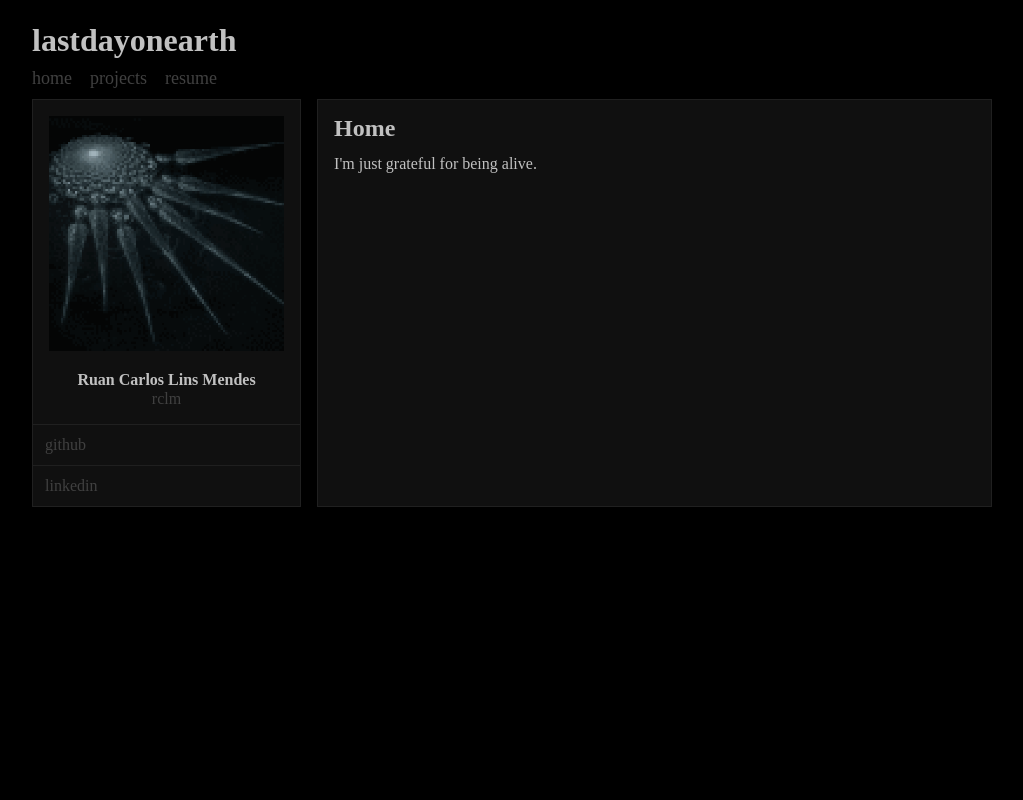
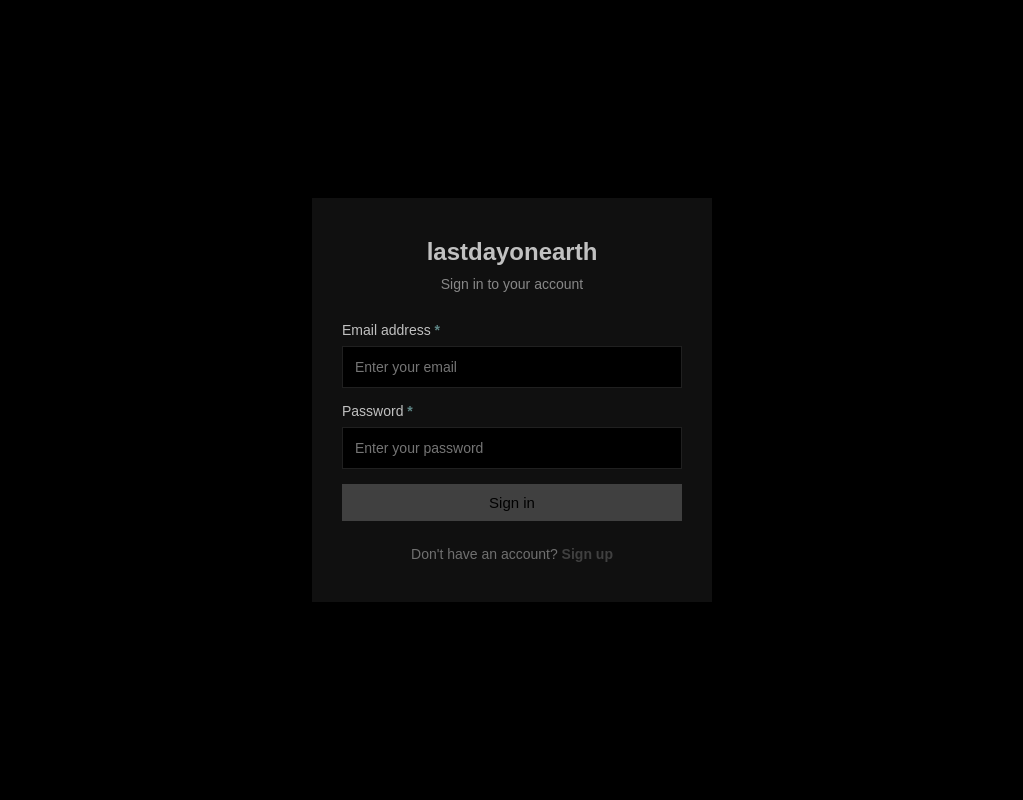
Before and after one commit to xkazu0x/udwmj, a Node server app: page / in a window 1280 px wide. Shown: the whole page, without its empty margins (128-1151 px from the left). Run offline with Node 20, Linux system fonts and the light colour scheme.

Commit message:
sign in + sign up pages

```diff
--- a/public/style.css
+++ b/public/style.css
@@ -7,6 +7,7 @@ body {
 
   width: 960px;
   min-width: 960px;
+
   margin: 0 auto;
   padding: 0;
 }
@@ -112,6 +113,6 @@ content {
   width: 100%;
   padding: 0;
   li:not(:last-child) {
-    border-bottom: 1px solid #1f1f1f;
+    border-bottom: 1px solid #202020;
   }
 }
--- /dev/null
+++ b/public/style1.css
@@ -0,0 +1,111 @@
+* {
+  margin: 0;
+  padding: 0;
+  box-sizing: border-box;
+  font-family: Arial, sans-serif;
+}
+
+body {
+  min-height: 100vh;
+  display: flex;
+  justify-content: center;
+  align-items: center;
+  background-color: #000000;
+}
+
+.container {
+  width: 400px;
+  background: #101010;
+  padding: 40px 30px;
+}
+
+h2 {
+  text-align: center;
+  margin-bottom: 10px;
+  color: #c1c1c1;
+}
+
+.subtitle {
+  text-align: center;
+  color: #888888;
+  margin-bottom: 30px;
+  font-size: 14px;
+}
+
+.error-message {
+  color: #5f8787;
+  font-size: 14px;
+  margin-bottom: 15px;
+  text-align: center;
+}
+
+.required {
+  color: #5f8787;
+  font-weight: bold;
+}
+
+.input-group {
+  margin-bottom: 15px;
+}
+
+.input-group label {
+  display: block;
+  margin-bottom: 8px;
+  color: #c1c1c1;
+  font-size: 14px;
+}
+
+.input-group input {
+  width: 100%;
+  padding: 12px;
+  border: 1px solid #202020;
+  background-color: #000000;
+  color: #c1c1c1;
+  border-radius: 0px;
+  outline: none;
+  font-size: 14px;
+}
+
+.input-group input:focus {
+  border-color: #404040;
+}
+
+.btn {
+  width: 100%;
+  padding: 10px;
+  background: #404040;
+  color: #000000;
+  border: none;
+  border-radius: 0px;
+  font-size: 15px;
+  cursor: pointer;
+}
+
+.btn:hover {
+  background: #606060;
+}
+
+.btn:active {
+  background: #808080;
+}
+
+.sign {
+  text-align: center;
+  margin-top: 25px;
+  font-size: 14px;
+  color: #707070;
+}
+
+.sign a {
+  color: #404040;
+  text-decoration: none;
+  font-weight: bold;
+}
+
+.sign a:hover {
+  color: #606060;
+}
+
+.sign a:active {
+  color: #808080;
+}
--- a/server.js
+++ b/server.js
@@ -3,8 +3,41 @@ const express = require("express");
 const app = express();
 app.set("view engine", "ejs")
 app.use(express.static("public"));
+app.use(express.urlencoded({ extended: true }));
+
+// --- Sign in ----------------------------------------------------------------
+
+const user = {
+  email: "rclm@email.com",
+  password: "rclm!123",
+};
 
 app.get("/", (req, res) => {
+  res.render("signin.ejs", { error: null });
+})
+
+app.post("/", (req, res) => {
+  const { email, password } = req.body;
+  if (email === user.email && password === user.password) {
+    return(res.redirect("/home"));
+  } else {
+    return(res.render("signin.ejs", { error: "Invalid email or password!"}));
+  }
+})
+
+// --- Sign up ----------------------------------------------------------------
+
+app.get("/signup", (req, res) => {
+  res.render("signup.ejs");
+})
+
+app.post("/signup", (req, res) => {
+  return(res.redirect("/"));
+})
+
+// --- Home -------------------------------------------------------------------
+
+app.get("/home", (req, res) => {
   res.render("home.ejs");
 })
 
--- /dev/null
+++ b/views/signin.ejs
@@ -0,0 +1,41 @@
+<!DOCTYPE html>
+<html lang="en">
+  <head>
+    <meta charset="UTF-8">
+    <meta name="viewport" content="width=device-width, initial-scale=1.0">
+    <link rel="stylesheet" href="/style1.css">
+    <title>lastdayonearth</title>
+  </head>
+  <body>
+
+    <main>
+      <div class="container">
+
+        <h2>lastdayonearth</h2>
+        <p class="subtitle">Sign in to your account</p>
+
+        <form action="/" method="POST">
+          <div class="input-group">
+            <label for="email">Email address <span class="required">*</span></label>
+            <input type="email" id="email" name="email" placeholder="Enter your email" required>
+          </div>
+
+          <div class="input-group">
+            <label for="password">Password <span class="required">*</span></label>
+            <input type="password" id="password" name="password" placeholder="Enter your password" required>
+          </div>
+
+          <% if (error) { %>
+            <p class="error-message"><%= error %></p>
+          <% } %>
+
+          <button type="submit" class="btn">Sign in</button>
+        </form>
+
+        <p class="sign">Don't have an account? <a href="/signup">Sign up</a></p>
+
+      </div>
+    </main>
+
+  </body>
+</html>
```
Also changed, not shown: views/signup.ejs (added, +52 -0 lines).
